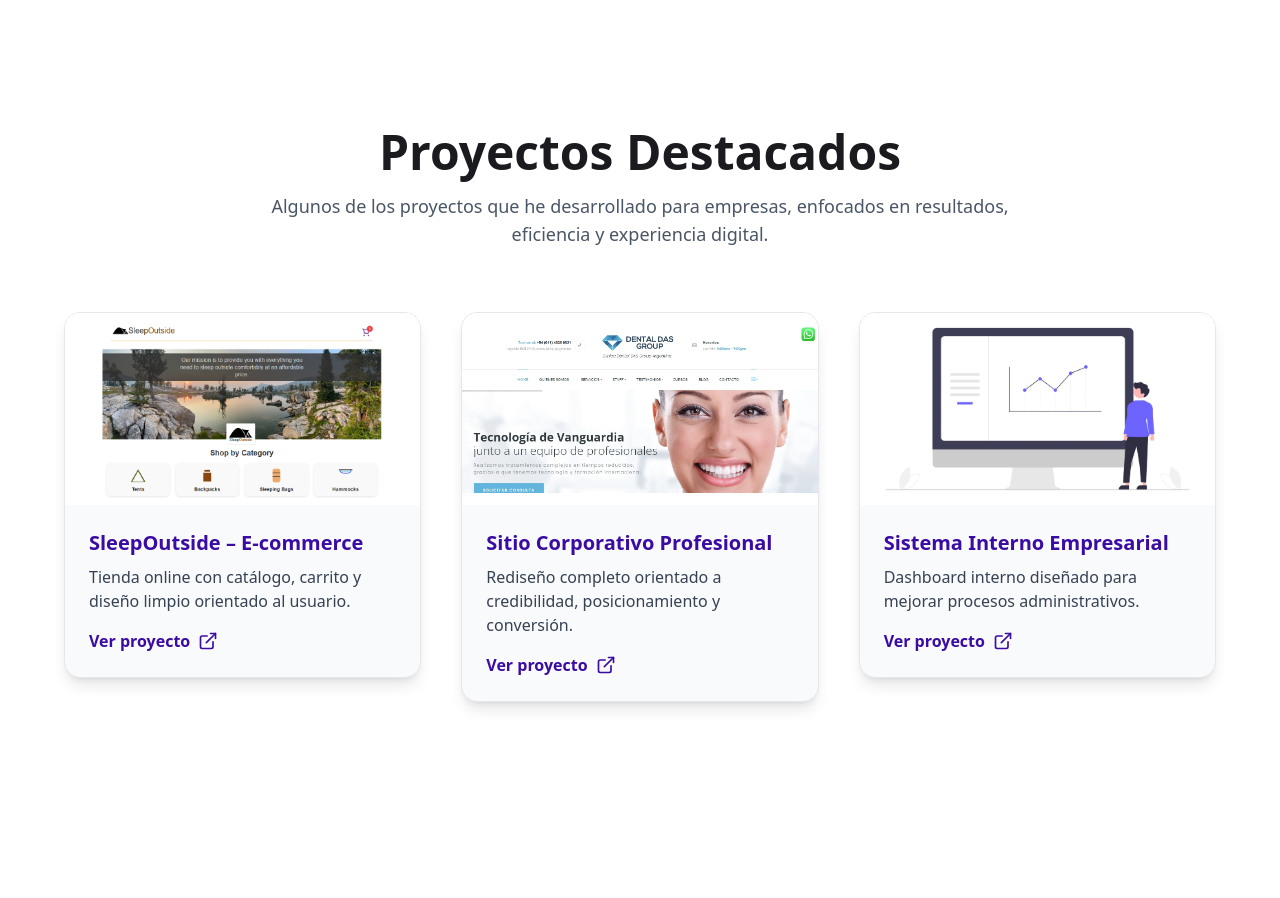
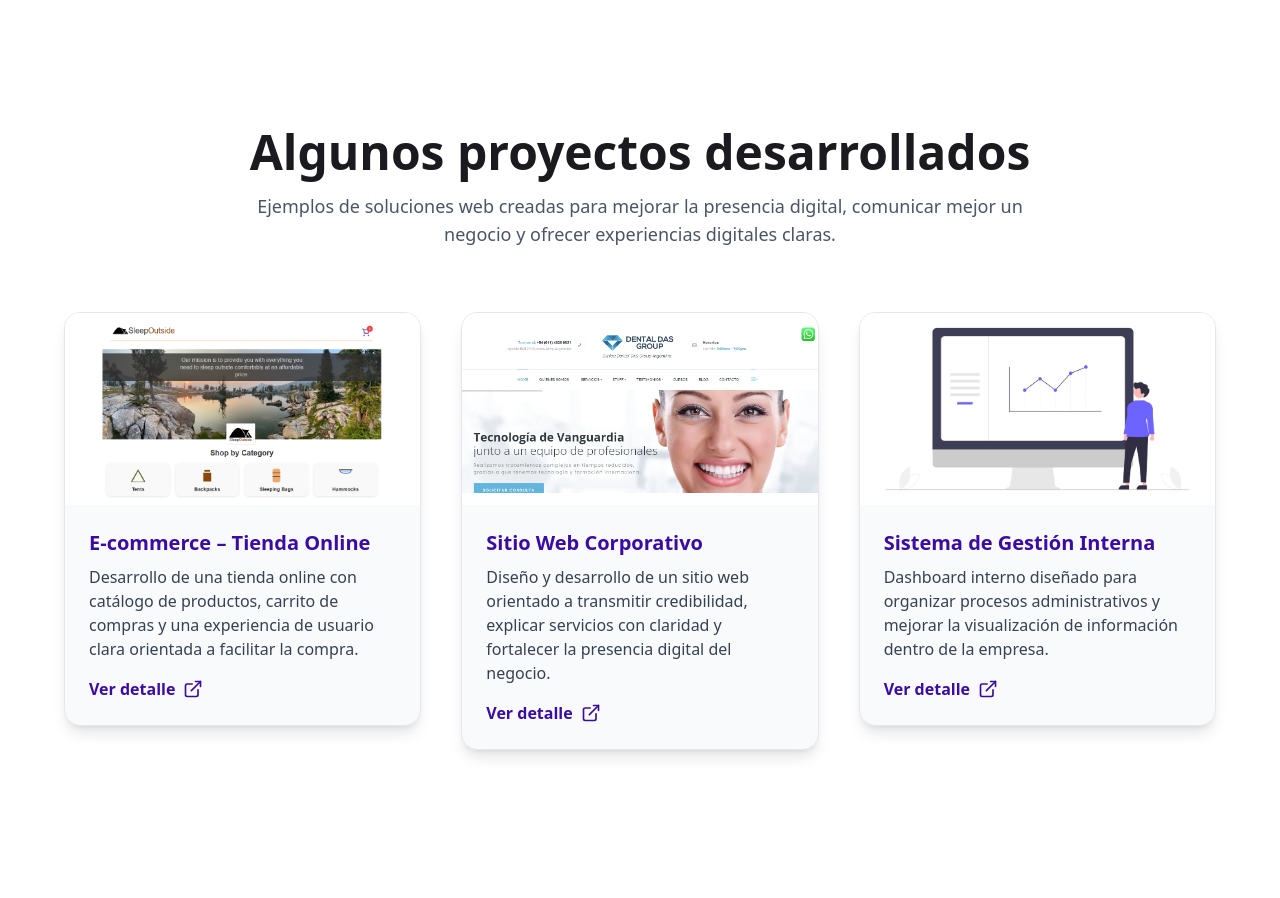
Before and after one commit to JPgitidaho/crecermarketing-web, a React (Vite) app: page / in a window 1280 px wide. Shown: the part 2560-3458 px from the top of the page. Built offline with nearby package versions, Linux system fonts and the light colour scheme.

Commit message:
ACTUALIZATION PROJECT

```diff
--- a/src/components/Proyectos.jsx
+++ b/src/components/Proyectos.jsx
@@ -3,39 +3,38 @@ import { ExternalLink } from "lucide-react"
 
 const projects = [
   {
-    titulo: "SleepOutside – E-commerce",
-    desc: "Tienda online con catálogo, carrito y diseño limpio orientado al usuario.",
+    titulo: "E-commerce – Tienda Online",
+    desc: "Desarrollo de una tienda online con catálogo de productos, carrito de compras y una experiencia de usuario clara orientada a facilitar la compra.",
     img: "/assets/mockup-proyecto1.png",
     link: "https://personal-sleep-outside.netlify.app"
   },
   {
-    titulo: "Sitio Corporativo Profesional",
-    desc: "Rediseño completo orientado a credibilidad, posicionamiento y conversión.",
+    titulo: "Sitio Web Corporativo",
+    desc: "Diseño y desarrollo de un sitio web orientado a transmitir credibilidad, explicar servicios con claridad y fortalecer la presencia digital del negocio.",
     img: "/assets/sitio-clinica-dental.webp",
     link: "#"
   },
   {
-    titulo: "Sistema Interno Empresarial",
-    desc: "Dashboard interno diseñado para mejorar procesos administrativos.",
+    titulo: "Sistema de Gestión Interna",
+    desc: "Dashboard interno diseñado para organizar procesos administrativos y mejorar la visualización de información dentro de la empresa.",
     img: "/assets/undraw_dashboard_p93p.webp",
     link: "#"
   }
 ]
-
 
 export default function Proyectos() {
   return (
     <section id="proyectos" className="py-28 px-6 bg-white text-[#1a1a1f]">
       <FadeInSection>
         <h2 className="text-4xl md:text-5xl font-extrabold text-center">
-          Proyectos Destacados
+          Algunos proyectos desarrollados
         </h2>
       </FadeInSection>
 
       <FadeInSection delay={0.15}>
         <p className="mt-4 text-center text-lg max-w-3xl mx-auto text-gray-600">
-          Algunos de los proyectos que he desarrollado para empresas,
-          enfocados en resultados, eficiencia y experiencia digital.
+          Ejemplos de soluciones web creadas para mejorar la presencia digital,
+          comunicar mejor un negocio y ofrecer experiencias digitales claras.
         </p>
       </FadeInSection>
 
@@ -45,12 +44,11 @@ export default function Proyectos() {
             <div className="group bg-gray-50 border border-gray-200 rounded-2xl overflow-hidden shadow-lg hover:shadow-2xl transition-all duration-300">
 
               <div className="w-full h-48 bg-white flex items-center justify-center overflow-hidden">
-<img
-  src={p.img}
-  alt={p.titulo}
-  className="w-full h-full object-contain group-hover:scale-105 transition duration-500"
-/>
-
+                <img
+                  src={p.img}
+                  alt={p.titulo}
+                  className="w-full h-full object-contain group-hover:scale-105 transition duration-500"
+                />
               </div>
 
               <div className="p-6">
@@ -65,7 +63,7 @@ export default function Proyectos() {
                   href={p.link}
                   className="mt-4 inline-flex items-center text-[#3a0ca3] font-semibold hover:underline"
                 >
-                  Ver proyecto <ExternalLink className="ml-2 w-5 h-5" />
+                  Ver detalle <ExternalLink className="ml-2 w-5 h-5" />
                 </a>
               </div>
 
```
